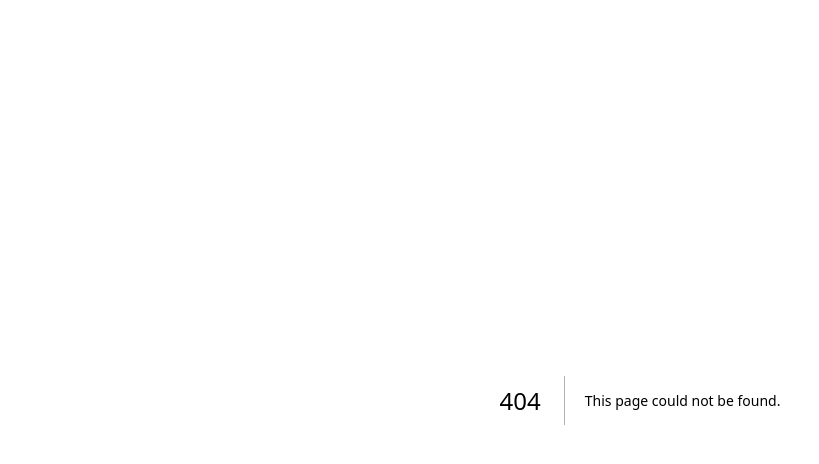
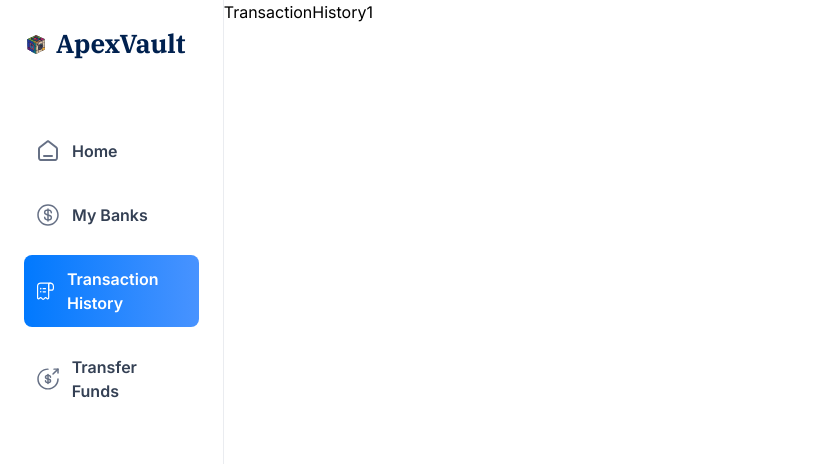
Before and after one commit to CodePnut/Banking-App, a Next.js app: page /transaction-history in a window 1280 px wide. Before the commit this address had no page. Shown: the top 464 px of the page, without its empty margins (0-819 px from the left). Built offline with nearby package versions, Linux system fonts and the light colour scheme.

Commit message:
Implement Rooting (3 pages)

```diff
--- /dev/null
+++ b/app/(root)/my-banks/page.tsx
@@ -0,0 +1,7 @@
+import React from "react";
+
+const MyBanks = () => {
+  return <div>page</div>;
+};
+
+export default MyBanks;
--- /dev/null
+++ b/app/(root)/payment-transfer/page.tsx
@@ -0,0 +1,7 @@
+import React from "react";
+
+const Transfer = () => {
+  return <div>Transfer</div>;
+};
+
+export default Transfer;
--- /dev/null
+++ b/app/(root)/transaction-history/page.tsx
@@ -0,0 +1,7 @@
+import React from "react";
+
+const TransactionHistory = () => {
+  return <div>TransactionHistory1</div>;
+};
+
+export default TransactionHistory;
```
